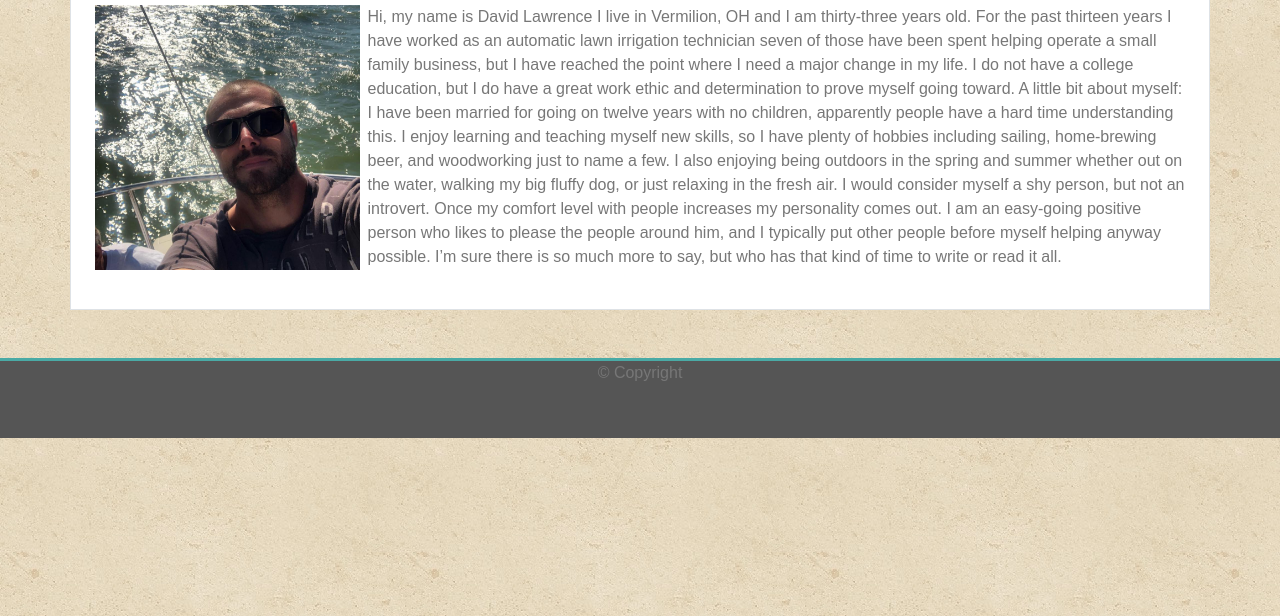
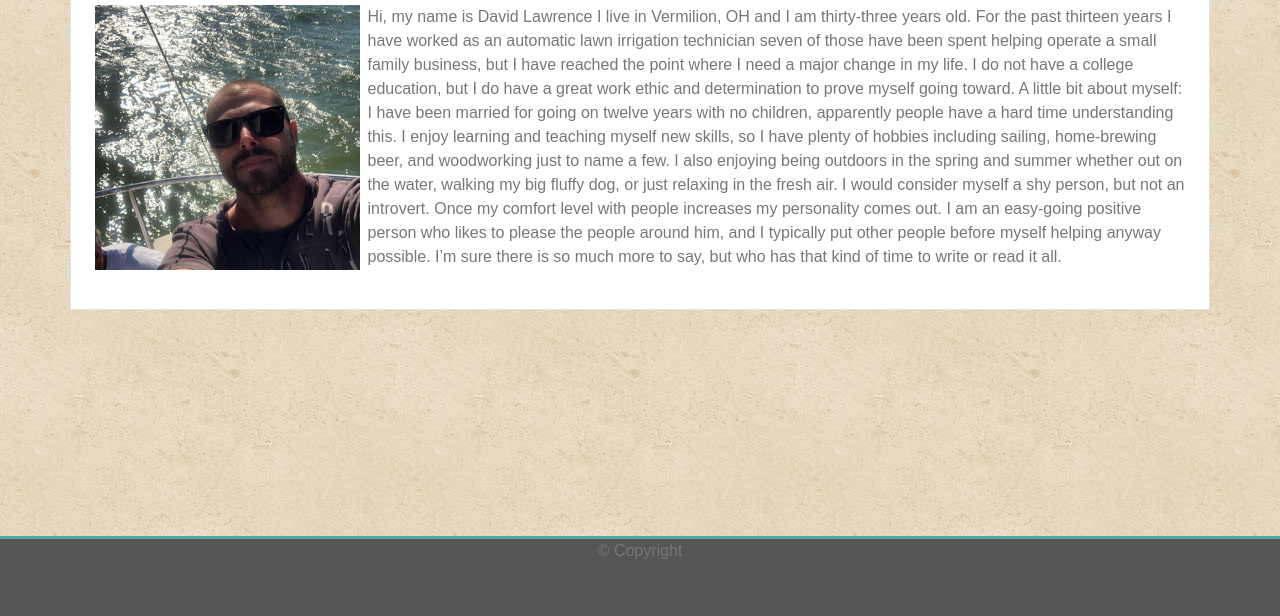
Before and after one commit to DavidLawrence1985/Bootstrap-Portfolio, a plain HTML site: page index.html in a window 1280 px wide. Shown: the part 184-800 px from the top of the page. Drawn offline with nearby package versions, Linux system fonts and the light colour scheme.

Commit message:
my fix for footer on index fullscreen

```diff
--- a/assets/css/style.css
+++ b/assets/css/style.css
@@ -37,6 +37,7 @@ body {
      border-top:3px solid #4aaaa5;
      height: 5rem;
 
+
  }
  .myBtn {
      background-color: #4aaaa5;
@@ -57,11 +58,15 @@ body {
     position: absolute;
     text-align: center;
     width: 100%;
+  }
 
 
 
 
-@media screen and (max-width: 576px){
-
+@media screen and (min-width: 980px){
+    footer{
+        position: fixed;
+        bottom: 0;
+    }
 
 }
--- a/index.html
+++ b/index.html
@@ -16,8 +16,8 @@
                                 <div class="col-sm-4 col-xs-12 heading d-inline-flex justify-content-center">
                                     <h1 class="text-white">David Lawrence</h1>
                                 </div>
-                                <div class="col-sm-6 col-xs-12 d-inline-flex justify-content-sm-end">
-                                    <ul class="nav greyText ml-auto-sm mx-auto">
+                                <div class="col-sm-6 col-xs-12 d-inline-flex justify-content-md-end">
+                                    <ul class="nav greyText ml-auto-sm mx-auto"><!--Had troubles trying to get this to stay to the end of col-->
                                             <li class="nav-item">
                                               <a class="nav-link" href="index.html">About</a>
                                             </li>
@@ -34,7 +34,7 @@
 
                 </div>
             </header>
-    <div class="container">
+    <div class="container pb-5 mb-5">
             <div class="row">
                 <div class="col-xs-12 border p-4 mt-5 bg-white">
                     <div class="row">
@@ -68,12 +68,13 @@
                 </div>
             </div>
         </div>
-        <footer class="container-fluid sticky-bottom mt-5">
-            <div class="row myFoot">
-                <div class="col-12 align-middle">
-                    <p class="text-center greyText">&copy Copyright</p>
+
+        <footer class="container-fluid myFoot clearfix sticky-bottom mt-5">
+                <div class="row">
+                    <div class="col-12 align-middle">
+                        <p class="text-center greyText">&copy Copyright</p>
+                    </div>
                 </div>
-            </div>
 
         </footer>
 
```
Also changed, not shown: contact.html (+1 -1 lines), portfolio.html (+1 -1 lines).
